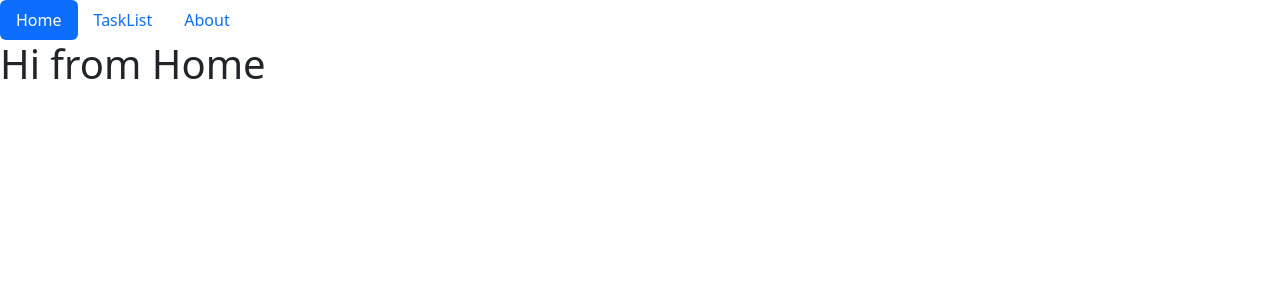
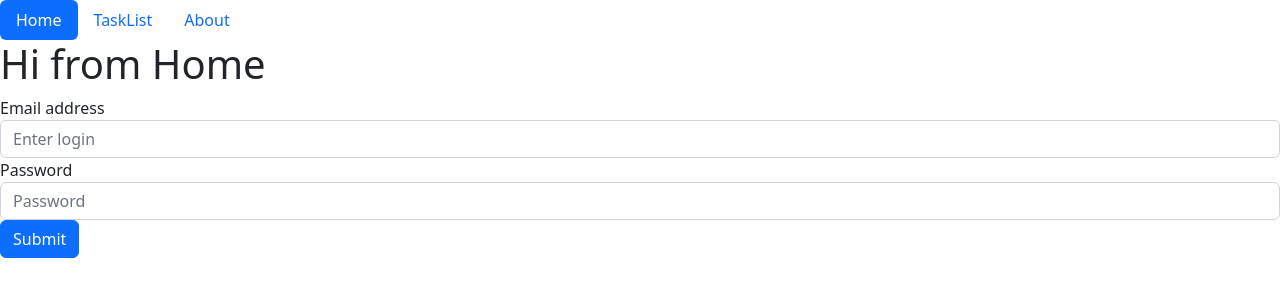
Before and after one commit to TrAs13/VueMaster, a Vue app: page / in a window 1280 px wide. Shown: the top 300 px of the page. Built offline with nearby package versions, Linux system fonts and the light colour scheme.

Commit message:
Выполнил задание №4 урока №5

```diff
--- a/src/App.vue
+++ b/src/App.vue
@@ -1,6 +1,6 @@
 <template>
   <NavBarComponent></NavBarComponent>
-  <router-view></router-view>
+  <router-view v-bind:auth="authenticated" v-on:login="login"></router-view>
 </template>
 
 <script>
@@ -8,6 +8,20 @@ import NavBarComponent from "./components/NavBarComponent.vue";
 export default {
   name: "App",
   components: { NavBarComponent },
+  data() {
+    return {
+      authenticated: false,
+    };
+  },
+  mounted() {
+    localStorage.setItem("auth", false);
+  },
+  methods: {
+    login() {
+      this.authenticated = true;
+      localStorage.setItem("auth", true);
+    },
+  },
 };
 </script>
 
--- a/src/pages/HomeComponent.vue
+++ b/src/pages/HomeComponent.vue
@@ -1,10 +1,38 @@
 <template>
   <h1>Hi from Home</h1>
+  <form v-if="!auth">
+    <div class="form-group">
+      <label for="exampleInputEmail1">Email address</label>
+      <input
+        class="form-control"
+        id="exampleInputEmail1"
+        aria-describedby="emailHelp"
+        placeholder="Enter login"
+      />
+    </div>
+    <div class="form-group">
+      <label for="exampleInputPassword1">Password</label>
+      <input
+        type="password"
+        class="form-control"
+        id="exampleInputPassword1"
+        placeholder="Password"
+      />
+    </div>
+    <button type="submit" class="btn btn-primary" @click="login">Submit</button>
+  </form>
 </template>
 
 <script>
 export default {
   name: "HomeComponent",
+  props: { auth: Boolean },
+  methods: {
+    login() {
+      this.$emit("login");
+      this.$router.push({ path: "/tasklist" });
+    },
+  },
 };
 </script>
 
--- a/src/routes.js
+++ b/src/routes.js
@@ -4,7 +4,6 @@ import AboutPage from "./pages/AboutComponent";
 import TaskListPage from "./pages/TaskListComponent";
 import TaskPage from "./pages/TaskComponent";
 import Error404Page from "./pages/Error404Component";
-
 const routes = [
   {
     path: "",
@@ -17,11 +16,17 @@ const routes = [
   {
     path: "/tasklist",
     component: TaskListPage,
+    beforeEnter(to, from, next) {
+      if (localStorage.getItem("auth") == "true") next();
+    },
   },
   {
     path: "/task/:id",
     component: TaskPage,
     props: true,
+    beforeEnter(to, from, next) {
+      if (localStorage.getItem("auth") == "true") next();
+    },
   },
   {
     path: "/error404",
```
